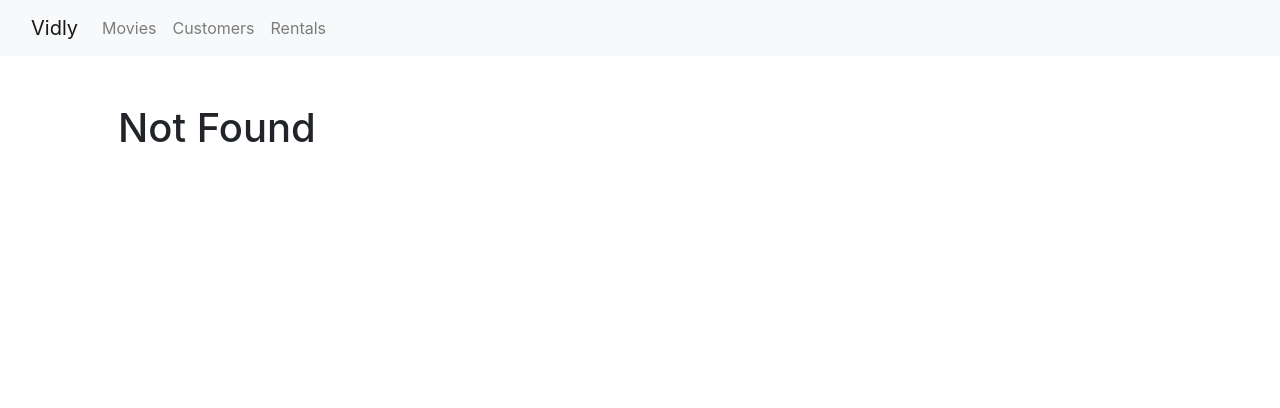
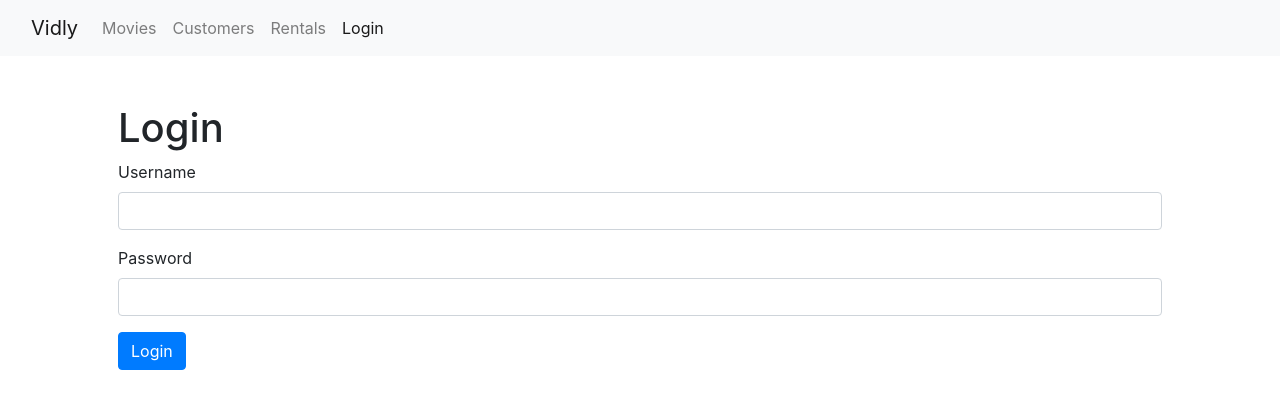
Before and after one commit to uktamjon-komilov/reactVidlyApp, a React (Create React App) app: page /login in a window 1280 px wide. Before the commit this address led to /notFound. Shown: the top 408 px of the page. Built offline with nearby package versions, Linux system fonts and the light colour scheme.

Commit message:
Validtion implemented

```diff
--- a/package.json
+++ b/package.json
@@ -7,6 +7,7 @@
     "@testing-library/react": "^11.2.3",
     "@testing-library/user-event": "^12.6.2",
     "css-loader": "^5.0.1",
+    "joi-browser": "^13.4.0",
     "lodash": "^4.17.20",
     "prop-types": "^15.7.2",
     "react": "^17.0.1",
--- a/src/App.js
+++ b/src/App.js
@@ -7,6 +7,8 @@ import Customers from "./components/customers";
 import Rentals from "./components/rentals";
 import NotFound from "./components/notFound";
 import NavBar from "./components/navBar";
+import MoviesForm from "./components/moviesForm";
+import LoginForm from "./components/loginForm";
 
 class App extends Component {
   render() {
@@ -15,6 +17,8 @@ class App extends Component {
         <NavBar />
         <main className="container p-5">
           <Switch>
+            <Route path="/login" component={LoginForm} />
+            <Route path="/movies/:id" component={MoviesForm} />
             <Route path="/movies" component={Movies} />
             <Route path="/customers" component={Customers} />
             <Route path="/rentals" component={Rentals} />
--- /dev/null
+++ b/src/components/common/input.jsx
@@ -0,0 +1,21 @@
+import React from "react";
+
+const Input = ({ name, label, value, ref, error, onChange }) => {
+  return (
+    <div className="form-group">
+      <label htmlFor={name}>{label}</label>
+      <input
+        ref={ref}
+        value={value}
+        onChange={onChange}
+        name={name}
+        id={name}
+        type="text"
+        className="form-control"
+      />
+      {error && <div className="alert alert-danger my-2">{error}</div>}
+    </div>
+  );
+};
+
+export default Input;
--- /dev/null
+++ b/src/components/loginForm.jsx
@@ -0,0 +1,86 @@
+import React, { Component } from "react";
+import Joi from "joi-browser";
+import Input from "./common/input";
+
+class LoginForm extends Component {
+  state = {
+    account: { username: "", password: "" },
+    errors: {},
+  };
+
+  schema = {
+    username: Joi.string().required().label("Username"),
+    password: Joi.string().required().label("Password"),
+  };
+
+  username = React.createRef();
+  password = React.createRef();
+
+  validate = () => {
+    const options = { abortEarly: false };
+
+    const result = Joi.validate(this.state.account, this.schema, options);
+    if (!result.error) return null;
+
+    const errors = {};
+    for (let item of result.error.details) errors[item.path[0]] = item.message;
+
+    return errors;
+  };
+
+  validateProperty = ({ name, value }) => {
+    const obj = { [name]: value };
+    const schema = { [name]: this.schema[name] };
+    const { error } = Joi.validate(obj, schema);
+    return error === null ? null : error.details[0].message;
+  };
+
+  handleSubmit = (e) => {
+    e.preventDefault();
+
+    const errors = this.validate();
+    this.setState({ errors: errors || {} });
+    if (errors) return;
+  };
+
+  handleChange = ({ currentTarget: input }) => {
+    const errors = { ...this.state.errors };
+    const errorMessage = this.validateProperty(input);
+    if (errorMessage !== "") errors[input.name] = errorMessage;
+    else delete errors[input.name];
+
+    const account = { ...this.state.account };
+    account[input.name] = input.value;
+    this.setState({ account, errors });
+  };
+
+  render() {
+    const { account } = this.state;
+    return (
+      <div>
+        <h1>Login</h1>
+        <form onSubmit={this.handleSubmit}>
+          <Input
+            name="username"
+            value={account.username}
+            label="Username"
+            onChange={this.handleChange}
+            ref={this.username}
+            error={this.state.errors.username}
+          />
+          <Input
+            name="password"
+            value={account.password}
+            label="Password"
+            onChange={this.handleChange}
+            ref={this.password}
+            error={this.state.errors.password}
+          />
+          <button className="btn btn-primary">Login</button>
+        </form>
+      </div>
+    );
+  }
+}
+
+export default LoginForm;
--- a/src/components/moviesForm.jsx
+++ b/src/components/moviesForm.jsx
@@ -1,7 +1,17 @@
 import React from "react";
 
-const MoviesForm = () => {
-  return <h1>Movies Form</h1>;
+const MoviesForm = ({ match, history }) => {
+  return (
+    <div>
+      <h1>Movie {match.params.id}</h1>
+      <button
+        className="btn btn-primary"
+        onClick={() => history.replace("/movies")}
+      >
+        Save
+      </button>
+    </div>
+  );
 };
 
 export default MoviesForm;
--- a/src/components/moviesTable.js
+++ b/src/components/moviesTable.jsx
@@ -1,10 +1,17 @@
 import React, { Component } from "react";
+import { Link } from "react-router-dom";
 import Likes from "./common/like";
 import Table from "./common/table";
 
 class MoviesTable extends Component {
   columns = [
-    { path: "title", label: "Title" },
+    {
+      path: "title",
+      label: "Title",
+      content: (movie) => (
+        <Link to={`/movies/${movie._id}`}>{movie.title}</Link>
+      ),
+    },
     { path: "genre.name", label: "Genre" },
     { path: "numberInStock", label: "Stock" },
     { path: "dailyRentalRate", label: "Rate" },
--- a/src/components/navBar.jsx
+++ b/src/components/navBar.jsx
@@ -30,6 +30,9 @@ const NavBar = () => {
             <NavLink className="nav-item nav-link" to="/rentals">
               Rentals
             </NavLink>
+            <NavLink className="nav-item nav-link" to="/login">
+              Login
+            </NavLink>
           </div>
         </div>
       </div>
```
Also changed, not shown: 2 other files (tests, documents, lock files or other folders).
